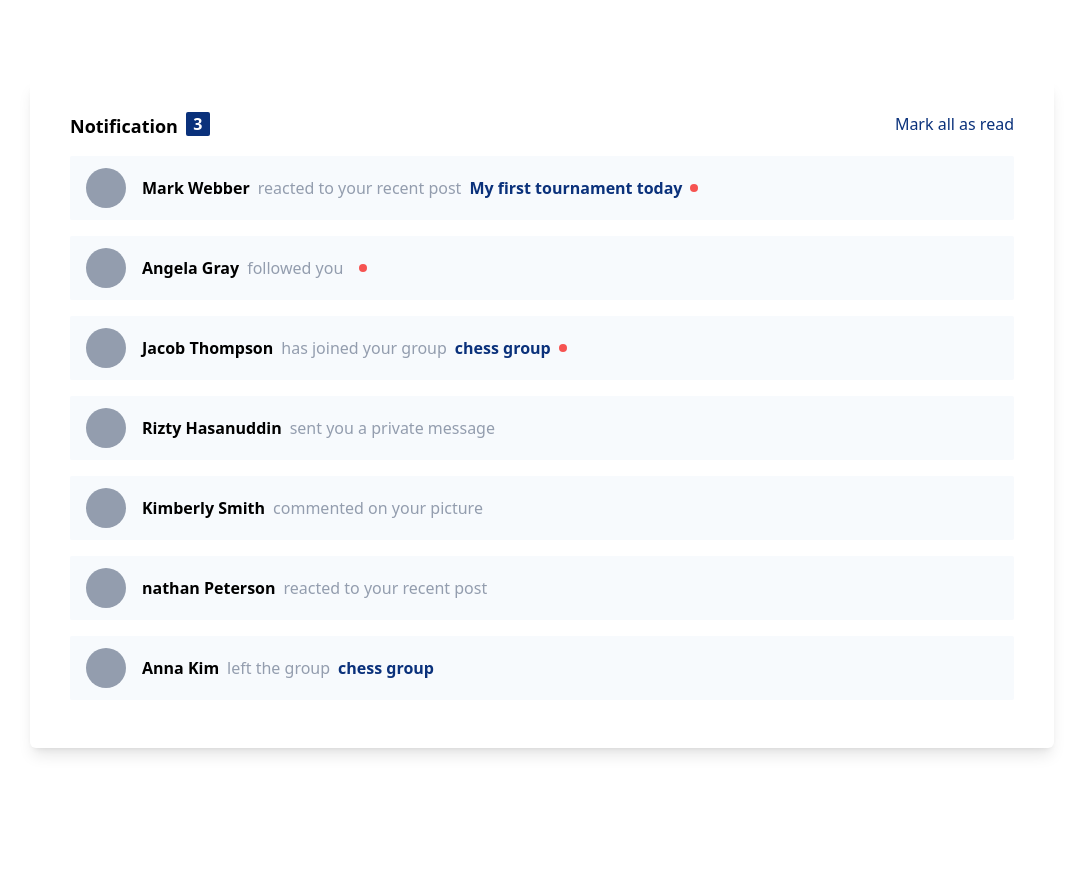
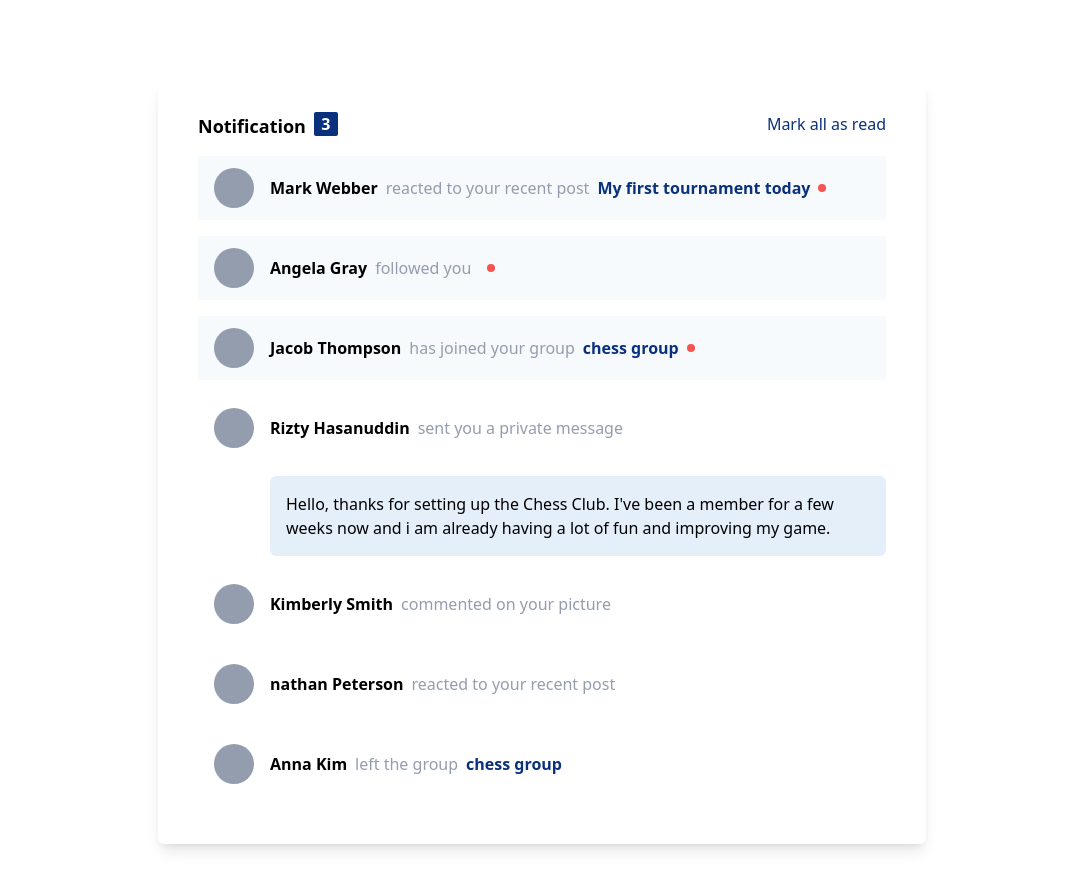
Before and after one commit to Abolade017/notification-page, a Vue app: page / in a window 1280 px wide. Shown: the top 890 px of the page, without its empty margins (98-1181 px from the left). Before the commit the page ends 828 px from the top, so only its background shows below. Built offline with nearby package versions, Linux system fonts and the light colour scheme.

Commit message:
add message

```diff
--- a/src/components/TheWelcome.vue
+++ b/src/components/TheWelcome.vue
@@ -11,14 +11,15 @@
           3
         </div>
       </div>
-      <div><button class="text-primary-blue">Mark all as read</button></div>
+      <div><button class="text-primary-blue" @click="markAsRead()">Mark all as read</button></div>
     </div>
   </header>
   <main>
-    <div v-for="notification in notifications" :key="notification">
+    <div v-for="notification in notifications " :key="notification">
       <div class="mx-10">
         <div
           class="flex space-x-4 h-16 w-full rounded-sm bg-neutral-Vlight-grayish-blue my-4 px-4 py-3"
+          v-if="notification.read"
         >
           <div class="rounded-full w-10 h-10 bg-neutral-Grayish-blue"></div>
           <div class="flex space-x-2 items-center">
@@ -33,6 +34,28 @@
             <div class="rounded-full bg-primary-red w-2 h-2" v-if="notification.read"></div>
           </div>
         </div>
+      </div>
+      <div class="mx-10">
+        <div
+          class="flex space-x-4 h-16 w-full my-4 px-4 py-3"
+          v-if="!notification.read"
+        >
+          <div class="rounded-full w-10 h-10 bg-neutral-Grayish-blue"></div>
+          <div class="flex space-x-2 items-center">
+            <p class="font-bold">
+              {{ notification.name }}
+            </p>
+            <p class="text-neutral-Grayish-blue font-normal">
+              {{ notification.action }}
+            </p>
+            <p class="text-primary-blue font-bold">{{ notification.group }}</p>
+
+            <div class="rounded-full bg-primary-red w-2 h-2" v-if="notification.read"></div>
+          </div>
+        </div>
+      </div>
+      <div v-if="notification.sendMsg" class="bg-neutral-Light-grayish-blue-1 ml-28 mr-10  rounded-md ">
+      <p class="px-4 p-4">{{ notification.message }}</p>
       </div>
     </div>
   </main>
@@ -50,4 +73,9 @@ const description = computed(
     " " +
     store.state.notifications.group
 );
+function markAsRead(){
+  console.log(true)
+
+  // return store.state.notification.read=true;
+}
 </script>
--- a/src/stores/notification.ts
+++ b/src/stores/notification.ts
@@ -3,24 +3,28 @@ import { defineStore } from "pinia";
 interface Notification {
   id: number;
   name: string;
-  read: false;
-  markAllAsRead: false;
+  read: boolean;
+  markAllAsRead: boolean;
   date: string;
   description: string;
   action: string;
   group: string;
+  message: string;
+  sendMsg:boolean
 }
 
 export const useStore = defineStore("notification", {
   state: () => ({
-    notification:[
+    notification: [
       {
         id: 1,
         name: "Mark Webber",
         description: "",
         action: "reacted to your recent post",
         group: "My first tournament today",
-        read:true
+        read: true,
+        message: "",
+        sendMsg:false
       },
       {
         id: 2,
@@ -28,7 +32,9 @@ export const useStore = defineStore("notification", {
         description: "",
         action: "followed you",
         group: "",
-        read:true
+        read: true,
+        message: "",
+        sendMsg:false
       },
       {
         id: 3,
@@ -36,7 +42,9 @@ export const useStore = defineStore("notification", {
         description: "",
         action: "has joined your group",
         group: "chess group",
-        read:true
+        read: true,
+        message: "",
+        sendMsg:false
       },
       {
         id: 4,
@@ -44,7 +52,10 @@ export const useStore = defineStore("notification", {
         description: "",
         action: "sent you a private message",
         group: "",
-        read:false
+        read: false,
+        sendMsg:true,
+        message:
+          "Hello, thanks for setting up the Chess Club. I've been a member for a few weeks now and i am already having a lot of fun and improving my game.",
       },
       {
         id: 5,
@@ -52,7 +63,9 @@ export const useStore = defineStore("notification", {
         description: "",
         action: "commented on your picture",
         group: "",
-        read:false
+        read: false,
+        sendMsg:false,
+        message: "",
       },
       {
         id: 6,
@@ -60,7 +73,9 @@ export const useStore = defineStore("notification", {
         description: "",
         action: "reacted to your recent post",
         group: "",
-        read:false
+        read: false,
+        sendMsg:false,
+        message: "",
       },
       {
         id: 7,
@@ -68,9 +83,11 @@ export const useStore = defineStore("notification", {
         description: "",
         action: "left the group",
         group: "chess group",
-        read:false
+        read: false,
+        sendMsg:false,
+        message: "",
       },
-    ] as Notification,
+    ],
   }),
   getters: {
     getNotification: (state) => state.notification,
--- a/src/views/HomeView.vue
+++ b/src/views/HomeView.vue
@@ -3,7 +3,7 @@ import TheWelcome from "../components/TheWelcome.vue";
 </script>
 
 <template>
-  <div class="max-w-5xl mx-auto my-20 bg-neutral-White shadow-lg py-8 rounded-md">
+  <div class="max-w-3xl mx-auto my-20 bg-neutral-White shadow-lg py-8 rounded-md">
     <TheWelcome />
   </div>
 </template>
```
